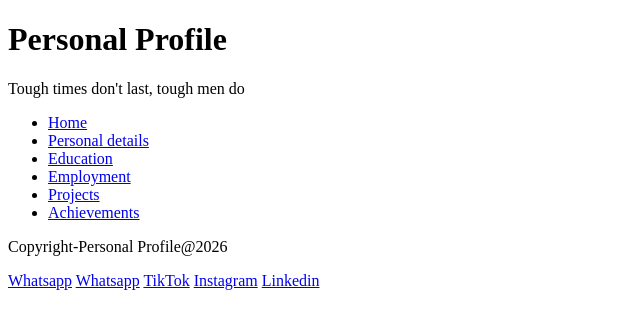
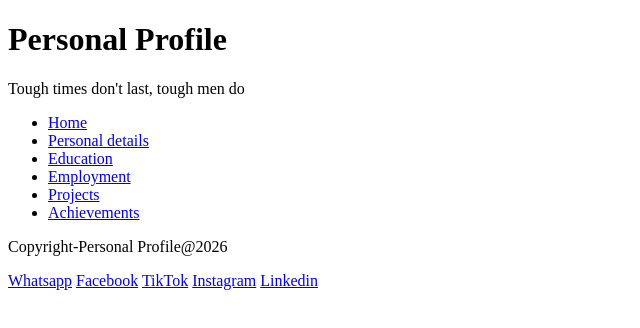
Before and after one commit to Theondabani/profile, a plain HTML site: page index.html in a window 1280 px wide. Shown: the full height of the page, 0-640 px from the left. Drawn offline with Linux system fonts and the light colour scheme.

Commit message:
Update index.html

```diff
--- a/index.html
+++ b/index.html
@@ -31,7 +31,7 @@
         <p>Copyright-Personal Profile@2026</p>
         <div id="socialmedia">
           <span><a href="web.whatsapp.com">Whatsapp</a></span>
-           <span><a href="web.facebook.com">Whatsapp</a></span>
+           <span><a href="web.facebook.com">Facebook</a></span>
            <span><a href="web.TikTok.com">TikTok</a></span>
            <span><a href="web.Instagram.com">Instagram</a></span>
            <span><a href="web.Linkedin.com">Linkedin</a></span>
```
